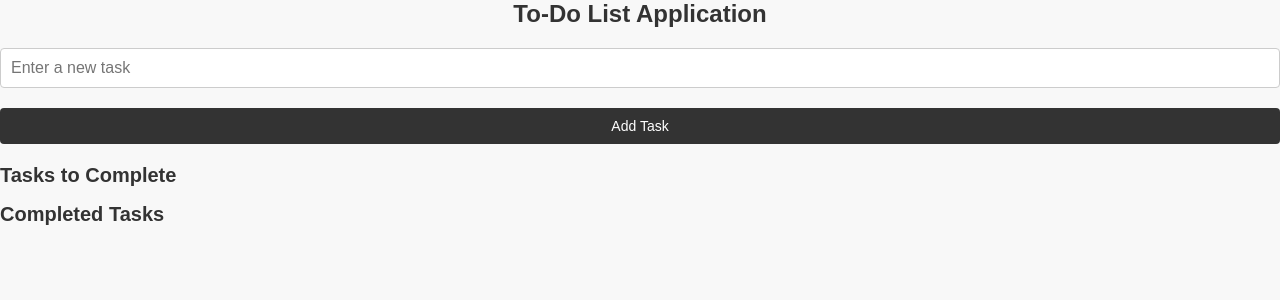
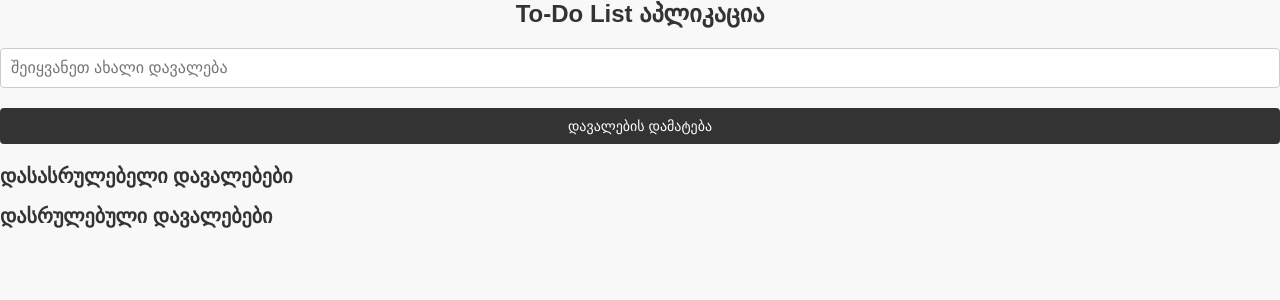
Before and after one commit to GYRAG/to-do-list-app, a React (Create React App) app: page / in a window 1280 px wide. Shown: the top 300 px of the page. Built offline with nearby package versions, Linux system fonts and the light colour scheme.

Commit message:
Update App.jsx

```diff
--- a/src/App.jsx
+++ b/src/App.jsx
@@ -88,24 +88,24 @@ function TodoList() {
 
   return (
     <div>
-      <h1>To-Do List Application</h1>
+      <h1>To-Do List აპლიკაცია</h1>
 
       <form onSubmit={handleNewTask}>
-        <input type="text" name="task" placeholder="Enter a new task" />
-        <button type="submit">Add Task</button>
+        <input type="text" name="task" placeholder="შეიყვანეთ ახალი დავალება" />
+        <button type="submit">დავალების დამატება</button>
       </form>
 
       <div>
-        <h2>Tasks to Complete</h2>
+        <h2>დასასრულებელი დავალებები</h2>
         <ul>
           {state.tasks.map((task) => (
             <li key={task.id}>
               {task.name}
               <button onClick={() => handleTaskComplete(task.id)}>
-                Mark as Complete
+                დასრულებულებში გადატანა
               </button>
               <button onClick={() => handleDeleteTask(task.id, false)}>
-                Delete
+                წაშლა
               </button>
             </li>
           ))}
@@ -113,16 +113,16 @@ function TodoList() {
       </div>
 
       <div>
-        <h2>Completed Tasks</h2>
+        <h2>დასრულებული დავალებები</h2>
         <ul>
           {state.completedTasks.map((task) => (
             <li key={task.id}>
               {task.name}
               <button onClick={() => handleDeleteTask(task.id, true)}>
-                Delete
+                წაშლა
               </button>
               <button onClick={() => handleMoveToTodo(task.id)}>
-                Move to Tasks
+                დაუსრულებლებში გადატანა
               </button>
             </li>
           ))}
```
